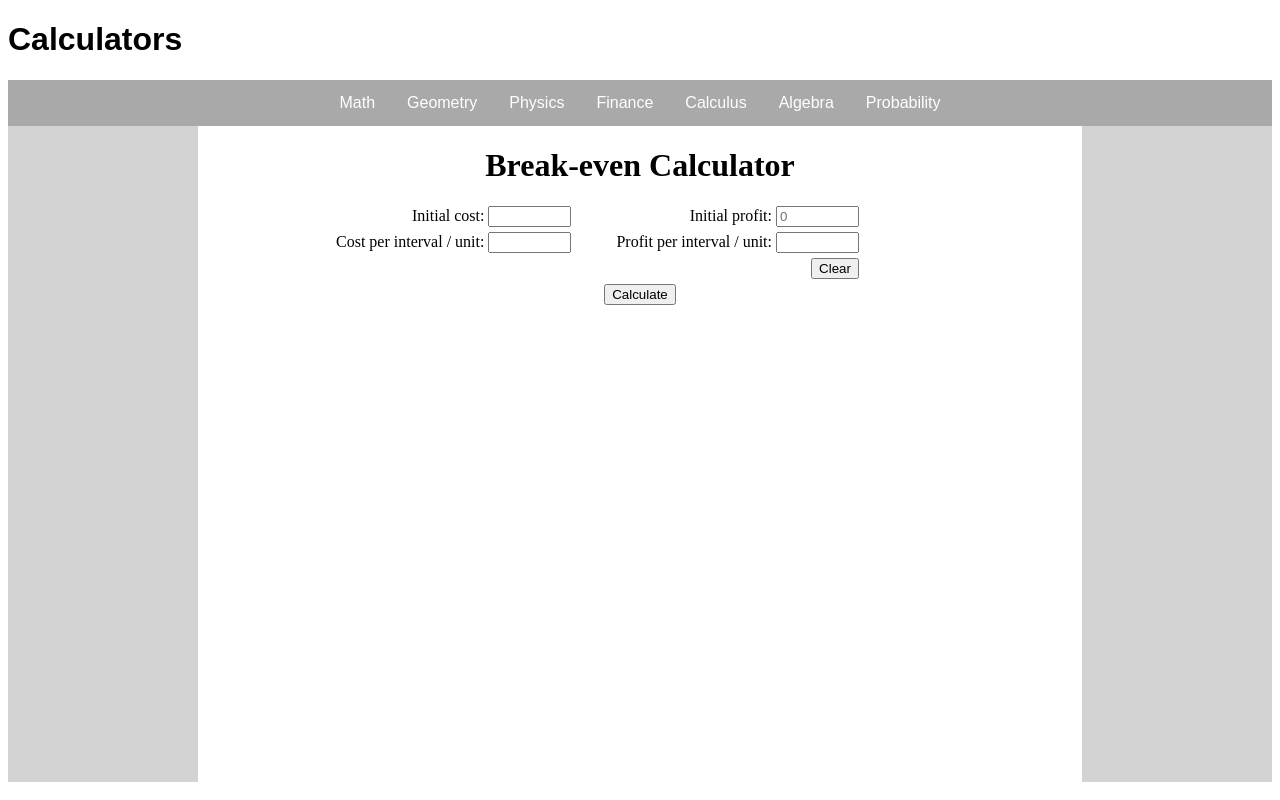
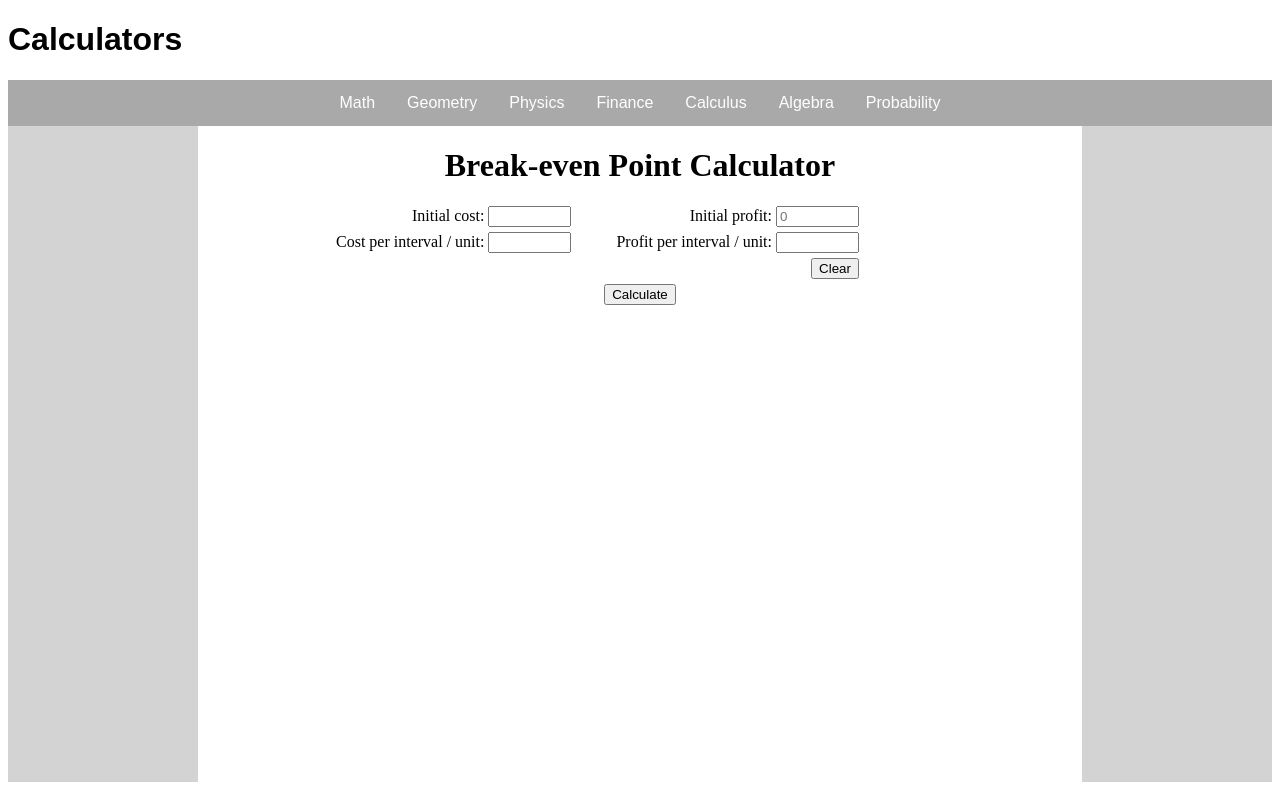
Before and after one commit to matthewberes/calculatorWebsite, an Angular app: page /break-even-point in a window 1280 px wide. Built offline with nearby package versions, Linux system fonts and the light colour scheme.

Commit message:
fix quadratic formula visual bug

```diff
--- a/src/app/break-even-point/break-even-point.component.html
+++ b/src/app/break-even-point/break-even-point.component.html
@@ -1,4 +1,4 @@
-<h1 style="text-align: center;">Break-even Calculator</h1>
+<h1 style="text-align: center;">Break-even Point Calculator</h1>
 
 <div style="text-align:center">
 
--- a/src/app/quadratic/quadratic.component.ts
+++ b/src/app/quadratic/quadratic.component.ts
@@ -38,6 +38,9 @@ export class QuadraticComponent {
     this.inputForm.get('a')?.setValue(null);
     this.inputForm.get('b')?.setValue(null);
     this.inputForm.get('c')?.setValue(null);
+    this.aInput = "";
+    this.bInput = "";
+    this.cInput = "";
   }
 
   change(box: string, event: Event) {
```
